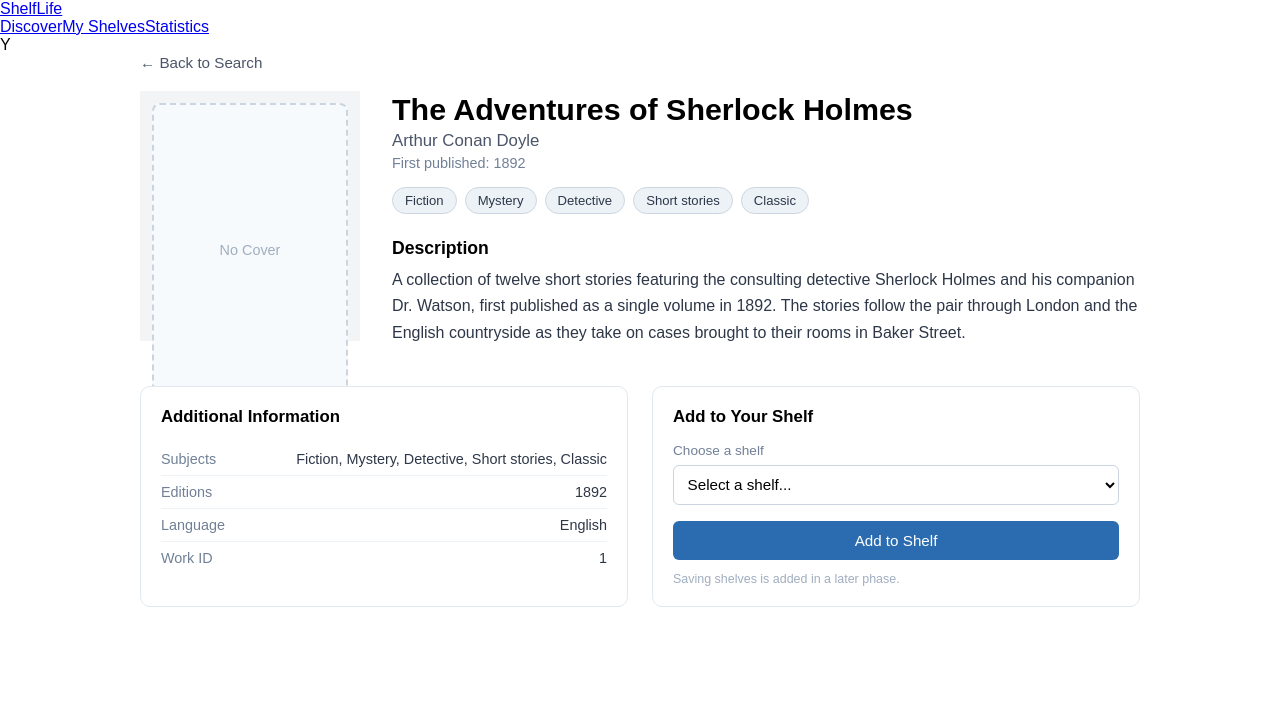
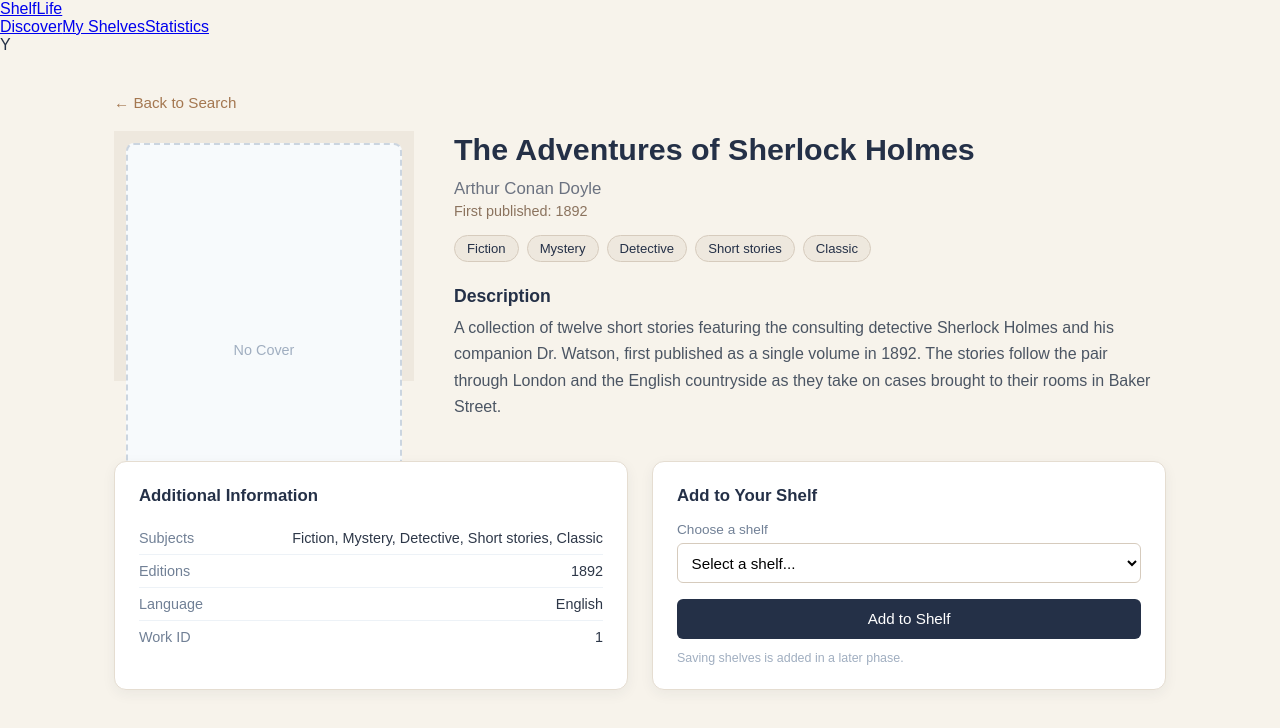
Before and after one commit to mh2923/shelflife, a React (Vite) app: page /book/1 in a window 1280 px wide. Shown: the top 728 px of the page. Built offline with nearby package versions, Linux system fonts and the light colour scheme.

Commit message:
Improved UI styling and fixed layout issues

```diff
--- a/src/index.css
+++ b/src/index.css
@@ -5,4 +5,24 @@
 body {
   margin: 0;
   font-family: Arial, sans-serif;
+  background-color: #f7f3eb;
+  color: #243047;
 }
+
+button,
+input,
+select {
+  font-family: inherit;
+}
+
+button {
+  cursor: pointer;
+}
+
+.page-container {
+  min-height: calc(100vh - 75px);
+}
+
+a {
+  transition: color 0.2s;
+}
--- a/src/pages/BookDetails.css
+++ b/src/pages/BookDetails.css
@@ -18,18 +18,32 @@
 
 .book-details-top {
   display: grid;
-  grid-template-columns: 220px 1fr;
-  gap: 2rem;
+  grid-template-columns: 300px minmax(0, 1fr);
+  gap: 40px;
   align-items: start;
 }
 
-.book-cover img,
+
+.book-cover {
+  width: 100%;
+  max-width: 300px;
+}
+
+.book-cover img {
+  display: block;
+  width: 100%;
+  height: auto;
+  max-height: 400px;
+  object-fit: contain;
+  border-radius: 8px;
+}
+
 .book-cover-placeholder {
   width: 100%;
   aspect-ratio: 2 / 3;
   border-radius: 8px;
-  object-fit: cover;
 }
+
 
 .book-cover-placeholder {
   display: flex;
@@ -196,3 +210,104 @@
     margin-top: 1.75rem;
   }
 }
+
+
+/* ShelfLife Book Details layout and theme */
+
+.book-details {
+  max-width: 1100px;
+  margin: 0 auto;
+  padding: 40px 24px 60px;
+  color: #243047;
+}
+
+.back-link {
+  color: #a47750;
+  font-weight: 500;
+}
+
+.back-link:hover {
+  color: #243047;
+}
+
+.book-details-top {
+  gap: 40px;
+}
+
+.book-title {
+  color: #243047;
+  margin-bottom: 12px;
+}
+
+.book-author {
+  color: #6b7280;
+}
+
+.book-year {
+  color: #8b735e;
+}
+
+.subject-tag {
+  background-color: #eee8de;
+  border-color: #d6cbbd;
+  color: #243047;
+}
+
+.book-description p {
+  color: #4b5563;
+}
+
+.book-details-bottom {
+  gap: 24px;
+  margin-top: 40px;
+}
+
+.info-card {
+  background-color: #ffffff;
+  border: 1px solid #e5ddd1;
+  border-radius: 12px;
+  padding: 24px;
+  box-shadow: 0 4px 14px rgba(36, 48, 71, 0.06);
+}
+
+.info-card h2 {
+  color: #243047;
+}
+
+.shelf-select {
+  border-color: #d6cbbd;
+}
+
+.shelf-select:focus {
+  outline: 2px solid #a47750;
+  outline-offset: 1px;
+}
+
+.shelf-button {
+  background-color: #243047;
+}
+
+.shelf-button:hover {
+  background-color: #a47750;
+}
+
+/* Tablet and mobile */
+@media (max-width: 768px) {
+  .book-details {
+    padding: 28px 16px 40px;
+  }
+
+  .book-details-top {
+    grid-template-columns: 1fr;
+    gap: 24px;
+  }
+
+  .book-details-bottom {
+    grid-template-columns: 1fr;
+    margin-top: 28px;
+  }
+
+  .info-card {
+    padding: 20px;
+  }
+}
--- a/src/pages/Discover.css
+++ b/src/pages/Discover.css
@@ -129,3 +129,66 @@
     grid-template-columns: 1fr;
   }
 }
+
+/* ShelfLife bookstore theme */
+
+.discover-header h1 {
+  color: #243047;
+  font-size: 42px;
+}
+
+.discover-header p {
+  color: #6b7280;
+}
+
+.discover-results h2 {
+  color: #243047;
+  font-size: 26px;
+}
+
+.search-container input {
+  background-color: #ffffff;
+  border: 1px solid #d6cbbd;
+}
+
+.search-container input:focus {
+  outline: 2px solid #a47750;
+  outline-offset: 1px;
+}
+
+.search-container button,
+.details-button {
+  background-color: #243047;
+  color: #ffffff;
+}
+
+.search-container button:hover,
+.details-button:hover {
+  background-color: #a47750;
+}
+
+.book-card {
+  border: 1px solid #e5ddd1;
+  border-radius: 12px;
+  box-shadow: 0 4px 14px rgba(36, 48, 71, 0.07);
+  transition: transform 0.2s, box-shadow 0.2s;
+}
+
+.book-card:hover {
+  transform: translateY(-4px);
+  box-shadow: 0 10px 24px rgba(36, 48, 71, 0.13);
+}
+
+.book-cover {
+  background-color: #eee8de;
+}
+
+.book-card-info h3 {
+  color: #243047;
+}
+
+@media (max-width: 600px) {
+  .discover-header h1 {
+    font-size: 30px;
+  }
+}
--- a/src/pages/MyShelves.css
+++ b/src/pages/MyShelves.css
@@ -232,3 +232,71 @@
         padding: 10px 12px;
     }
 }
+
+
+/* ShelfLife cream-and-navy theme */
+
+.my-shelves-page {
+  color: #243047;
+}
+
+.shelves-header h1 {
+  color: #243047;
+}
+
+.shelves-header p {
+  color: #6b7280;
+}
+
+.shelf-add-button {
+  background-color: #243047;
+  color: #ffffff;
+}
+
+.shelf-add-button:hover {
+  background-color: #a47750;
+}
+
+.shelf-tab {
+  background-color: #ffffff;
+  color: #243047;
+  border-color: #e5ddd1;
+}
+
+.shelf-tab:hover {
+  background-color: #eee8de;
+}
+
+.shelf-tab.active {
+  background-color: #243047;
+  border-color: #243047;
+  color: #ffffff;
+}
+
+.shelf-tab.active:hover {
+  background-color: #34425b;
+}
+
+.shelf-tab.active .shelf-count {
+  background-color: #f7f3eb;
+  color: #243047;
+}
+
+.shelf-book-card {
+  border-color: #e5ddd1;
+  box-shadow: 0 4px 14px rgba(36, 48, 71, 0.06);
+}
+
+.shelf-cover-placeholder {
+  background-color: #eee8de;
+  border-color: #d6cbbd;
+}
+
+.shelf-move-select {
+  border-color: #d6cbbd;
+}
+
+.shelf-move-select:focus {
+  outline: 2px solid #a47750;
+  outline-offset: 1px;
+}
--- a/src/pages/MyShelves.jsx
+++ b/src/pages/MyShelves.jsx
@@ -21,7 +21,11 @@
     return (
         <div className="shelf-book-card">
             <div className="shelf-cover-placeholder">
-                No Cover
+                <img
+                    src={`https://covers.openlibrary.org/b/isbn/${book.isbn}-M.jpg`}
+                    alt={`Cover of ${book.title}`}
+                    className="shelf-book-cover"
+                />
             </div>
 
             <div className="shelf-book-info">
```
